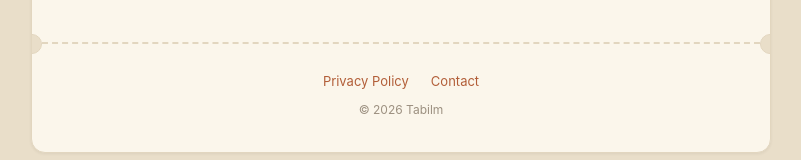
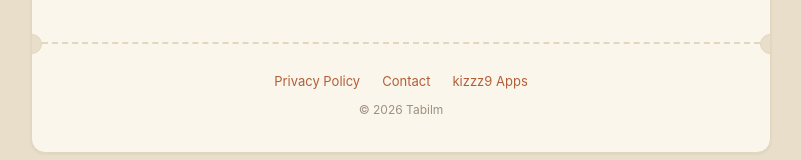
Before and after one commit to kizzz9/tabilm-support, a plain HTML site: page en/index.html in a window 1280 px wide. Shown: the part 2543-2703 px from the top of the page, without its empty margins (239-1040 px from the left). Drawn offline with Linux system fonts and the light colour scheme.

Commit message:
Link to kizzz9 Apps from the footer
Co-Authored-By: Claude Opus 5.5 <noreply@anthropic.com>
Claude-Session: https://claude.ai/code/session_01F2dwwYZas5gEDndwbvRJKW

```diff
--- a/en/index.html
+++ b/en/index.html
@@ -232,6 +232,7 @@ body {
     <div class="footer-links">
       <a href="https://kizzz9.github.io/tabilm-privacy-policy/en/">Privacy Policy</a>
       <a href="#contact">Contact</a>
+      <a href="https://kizzz9.github.io/">kizzz9 Apps</a>
     </div>
     <p class="copy">&copy; 2026 Tabilm</p>
   </footer>
```
Also changed, not shown: index.html (+1 -0 lines).
